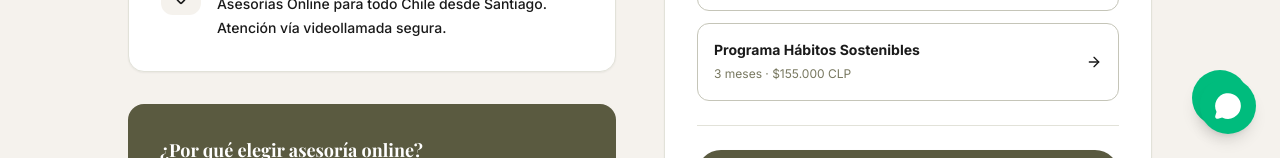
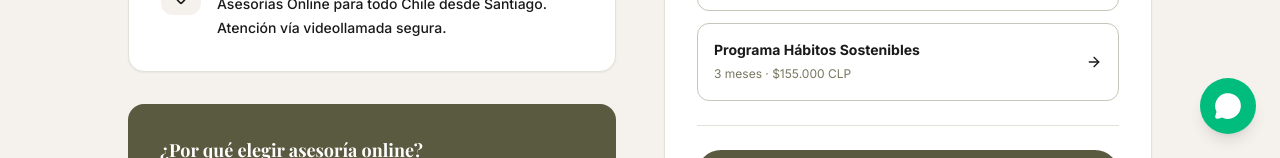
Before and after one commit to ccarrascosamur-cpu/javieravaldivieso, a React (Vite) app: page /contacto in a window 1280 px wide. Shown: the part 642-800 px from the top of the page. Built offline with nearby package versions, Linux system fonts and the light colour scheme; a web font is replaced by a local one.

Commit message:
fix: eliminar boton duplicado de WhatsApp del Navbar

```diff
--- a/src/components/Navbar.tsx
+++ b/src/components/Navbar.tsx
@@ -1,6 +1,6 @@
 import { useState, useEffect } from 'react';
 import { Link, useLocation } from 'react-router-dom';
-import { Menu, X, MessageSquare, Calendar, PhoneCall } from 'lucide-react';
+import { Menu, X, Calendar, PhoneCall } from 'lucide-react';
 import { NUTRITIONIST_INFO } from '../data';
 
 interface NavbarProps {
@@ -147,19 +147,6 @@ export default function Navbar({ onOpenBooking }: NavbarProps) {
         )}
       </nav>
 
-      {/* Floating Sticky Button WhatsApp */}
-      <a
-        href={NUTRITIONIST_INFO.whatsappUrl}
-        target="_blank"
-        rel="noreferrer"
-        className="fixed bottom-6 right-6 md:bottom-8 md:right-8 z-40 bg-emerald-500 hover:bg-emerald-600 active:scale-95 text-white p-4 rounded-full shadow-lg hover:shadow-xl transition-all duration-300 flex items-center justify-center group"
-        aria-label="Contactar por WhatsApp"
-      >
-        <span className="max-w-0 overflow-hidden group-hover:max-w-xs transition-all duration-500 ease-out whitespace-nowrap font-sans font-semibold text-sm pr-0 group-hover:pr-2 block leading-none">
-          ¿Dudas? Chat en vivo
-        </span>
-        <MessageSquare className="w-6 h-6 fill-current text-white" />
-      </a>
     </>
   );
 }
```
